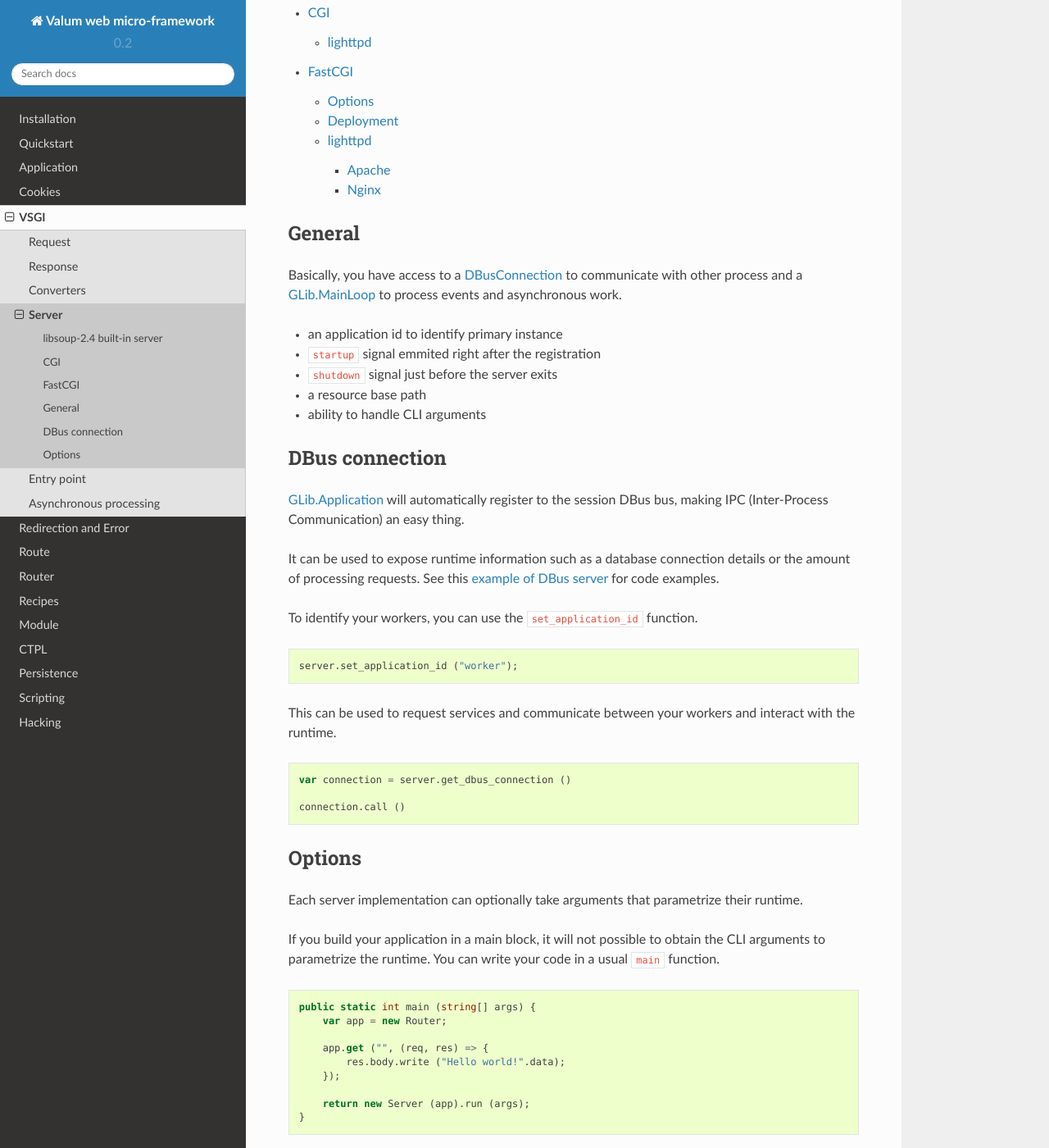
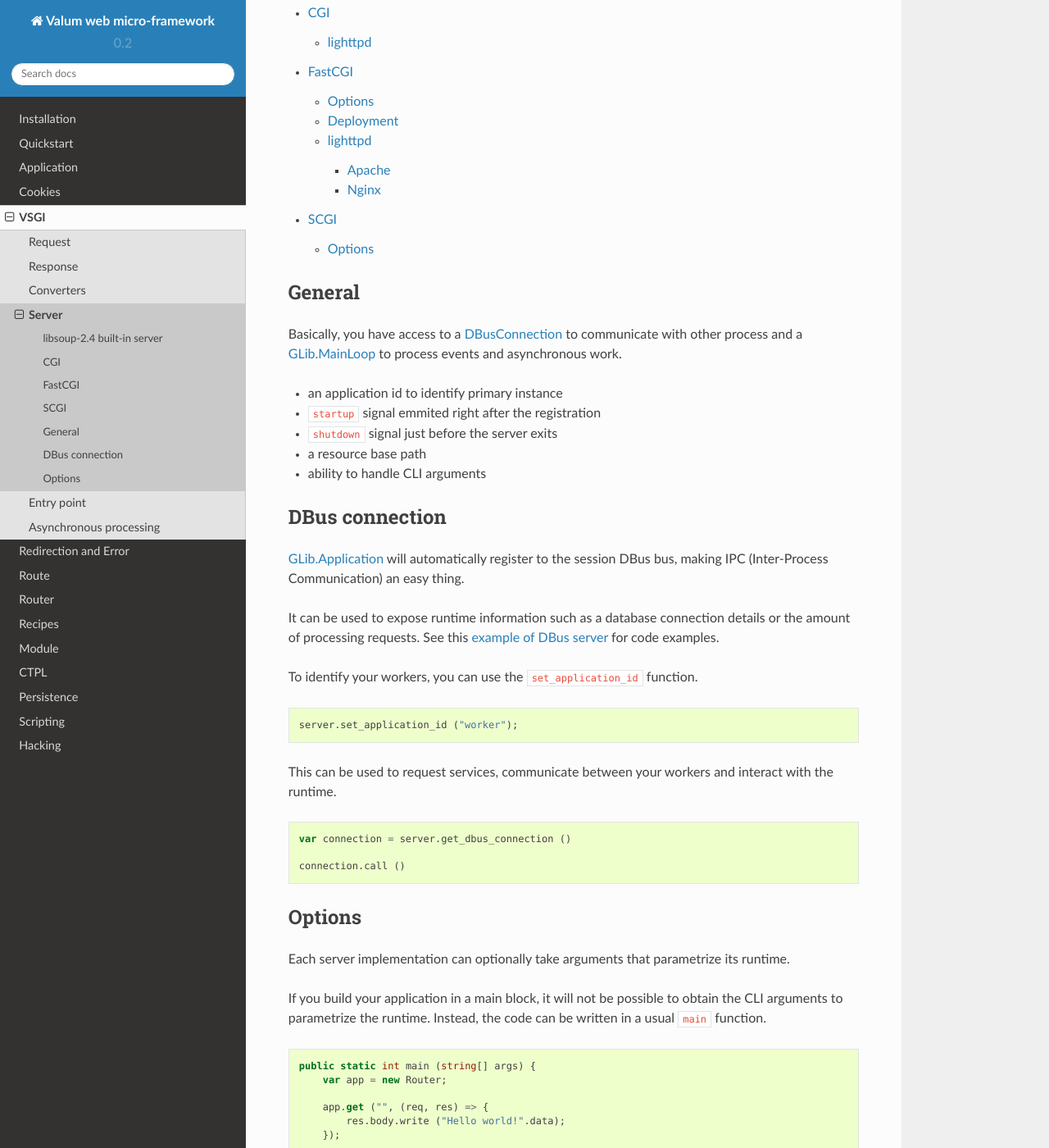
Before and after one commit to valum-framework/vsgi, a Sphinx documentation site: the page built from docs/vsgi/server/index.rst, in a window 1280 px wide and 1400 px high, scrolled down 384 px. Shown: the whole window at 82% size. Built offline with Sphinx 7.4.7 and the Read the Docs theme 2.0.0, drawn with Linux system fonts in a browser that asks for light colours; pages that are not in the unit, such as notebooks, are missing from menus.

Commit message:
Updates SCGI documentation.
Covers CLI options and threading considerations.

```diff
--- a/docs/vsgi/server/index.rst
+++ b/docs/vsgi/server/index.rst
@@ -11,6 +11,7 @@
     soup
     cgi
     fastcgi
+    scgi
 
 General
 -------
@@ -45,7 +46,7 @@
 
     server.set_application_id ("worker");
 
-This can be used to request services and communicate between your workers and
+This can be used to request services, communicate between your workers and
 interact with the runtime.
 
 .. code:: vala
@@ -59,12 +60,12 @@
 Options
 -------
 
-Each server implementation can optionally take arguments that parametrize their
+Each server implementation can optionally take arguments that parametrize its
 runtime.
 
-If you build your application in a main block, it will not possible to obtain
-the CLI arguments to parametrize the runtime. You can write your code in
-a usual ``main`` function.
+If you build your application in a main block, it will not be possible to
+obtain the CLI arguments to parametrize the runtime. Instead, the code can be
+written in a usual ``main`` function.
 
 .. code:: vala
 
```
Also changed, not shown: README.md (+1 -1 lines), docs/vsgi/server/scgi.rst (added, +43 -0 lines).
